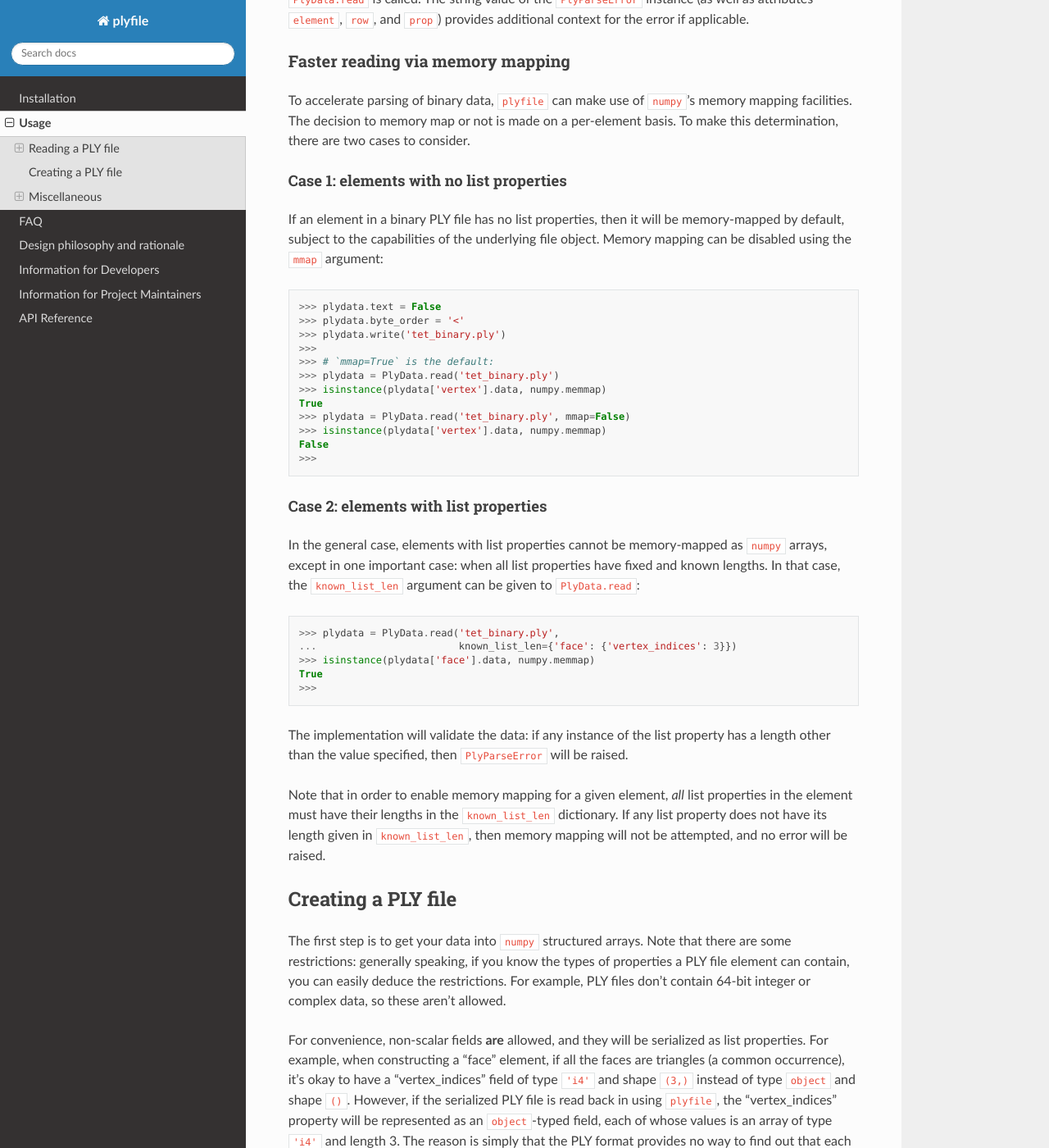
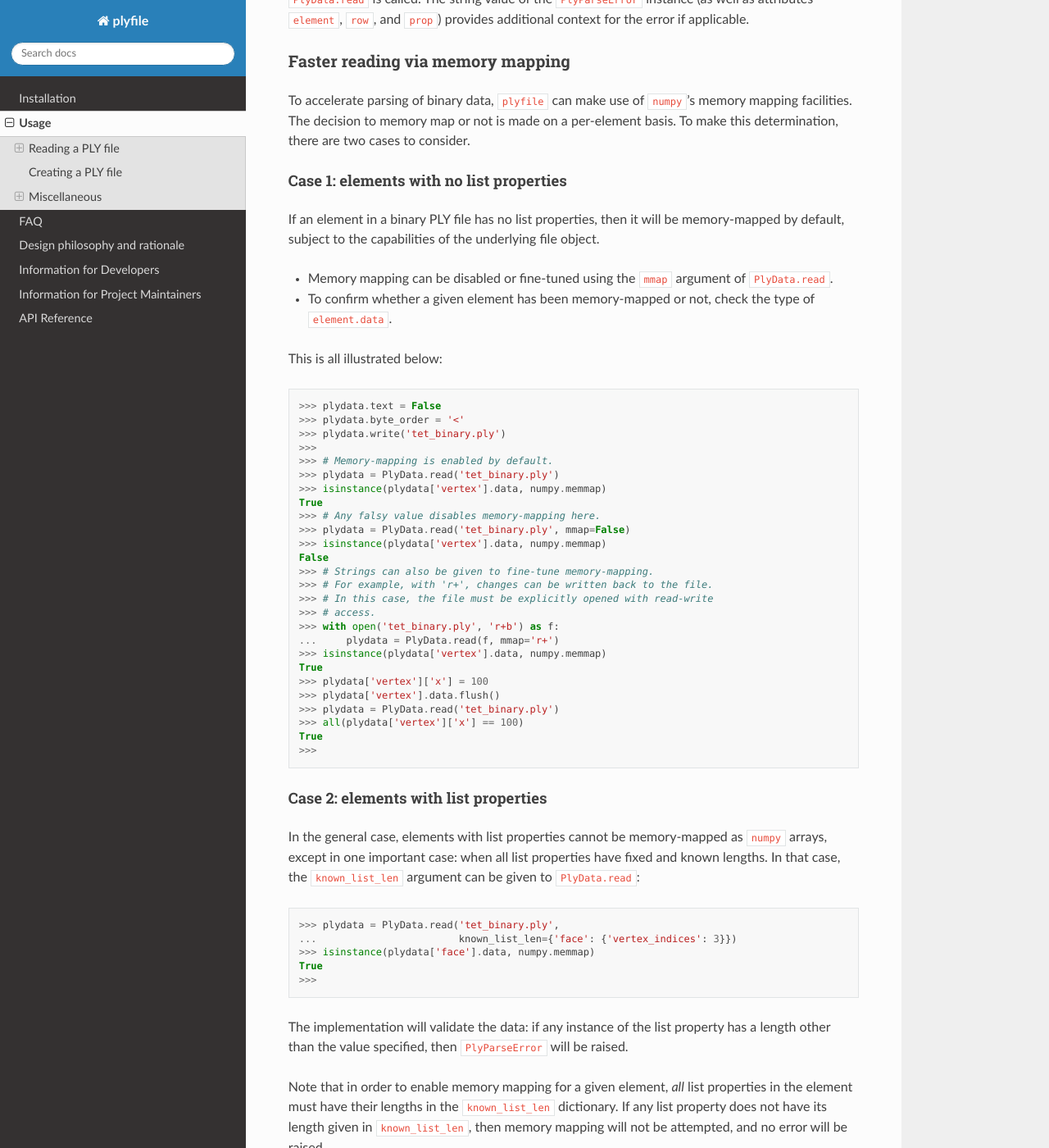
Before and after one commit to dranjan/python-plyfile, a Sphinx documentation site: the page built from doc/usage.md, in a window 1280 px wide and 1400 px high, scrolled down 2378 px. Shown: the whole window at 82% size. Built offline with Sphinx 7.4.7 and the Read the Docs theme 2.0.0, drawn with Linux system fonts in a browser that asks for light colours.

Commit message:
Consolidate `mmap` and `mmap_mode`
Documentation and tests have also been added.

````diff
--- a/doc/usage.md
+++ b/doc/usage.md
@@ -138,21 +138,40 @@ two cases to consider.
 
 If an element in a binary PLY file has no list properties, then it will
 be memory-mapped by default, subject to the capabilities of the
-underlying file object. Memory mapping can be disabled using the
-`mmap` argument:
+underlying file object.
+- Memory mapping can be disabled or fine-tuned using the `mmap` argument
+  of `PlyData.read`.
+- To confirm whether a given element has been memory-mapped or not,
+  check the type of `element.data`.
+
+This is all illustrated below:
 
 ```Python Console
 >>> plydata.text = False
 >>> plydata.byte_order = '<'
 >>> plydata.write('tet_binary.ply')
 >>>
->>> # `mmap=True` is the default:
+>>> # Memory-mapping is enabled by default.
 >>> plydata = PlyData.read('tet_binary.ply')
 >>> isinstance(plydata['vertex'].data, numpy.memmap)
 True
+>>> # Any falsy value disables memory-mapping here.
 >>> plydata = PlyData.read('tet_binary.ply', mmap=False)
 >>> isinstance(plydata['vertex'].data, numpy.memmap)
 False
+>>> # Strings can also be given to fine-tune memory-mapping.
+>>> # For example, with 'r+', changes can be written back to the file.
+>>> # In this case, the file must be explicitly opened with read-write
+>>> # access.
+>>> with open('tet_binary.ply', 'r+b') as f:
+...     plydata = PlyData.read(f, mmap='r+')
+>>> isinstance(plydata['vertex'].data, numpy.memmap)
+True
+>>> plydata['vertex']['x'] = 100
+>>> plydata['vertex'].data.flush()
+>>> plydata = PlyData.read('tet_binary.ply')
+>>> all(plydata['vertex']['x'] == 100)
+True
 >>>
 ```
 
````
Also changed, not shown: plyfile.py (+11 -10 lines), 1 other file.
